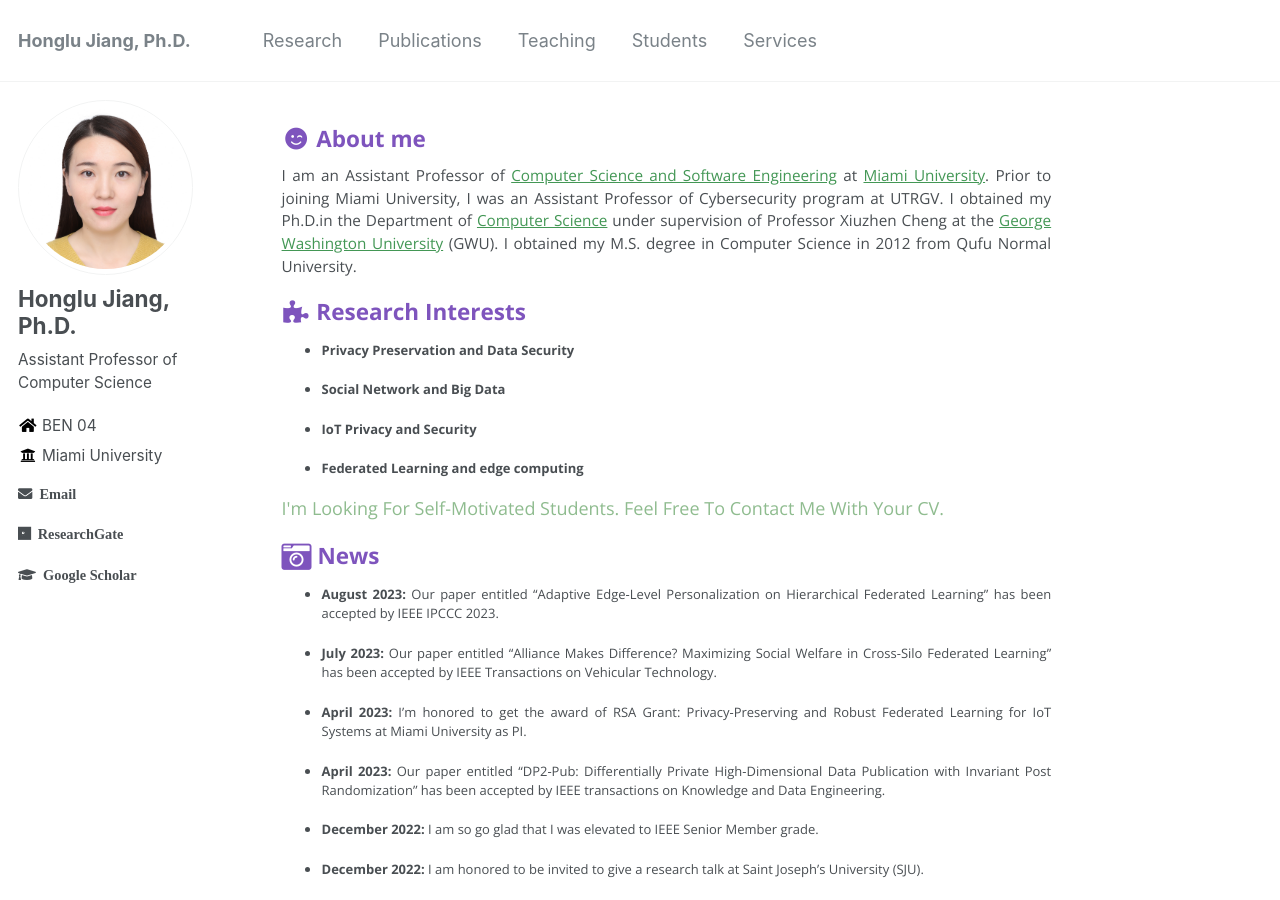
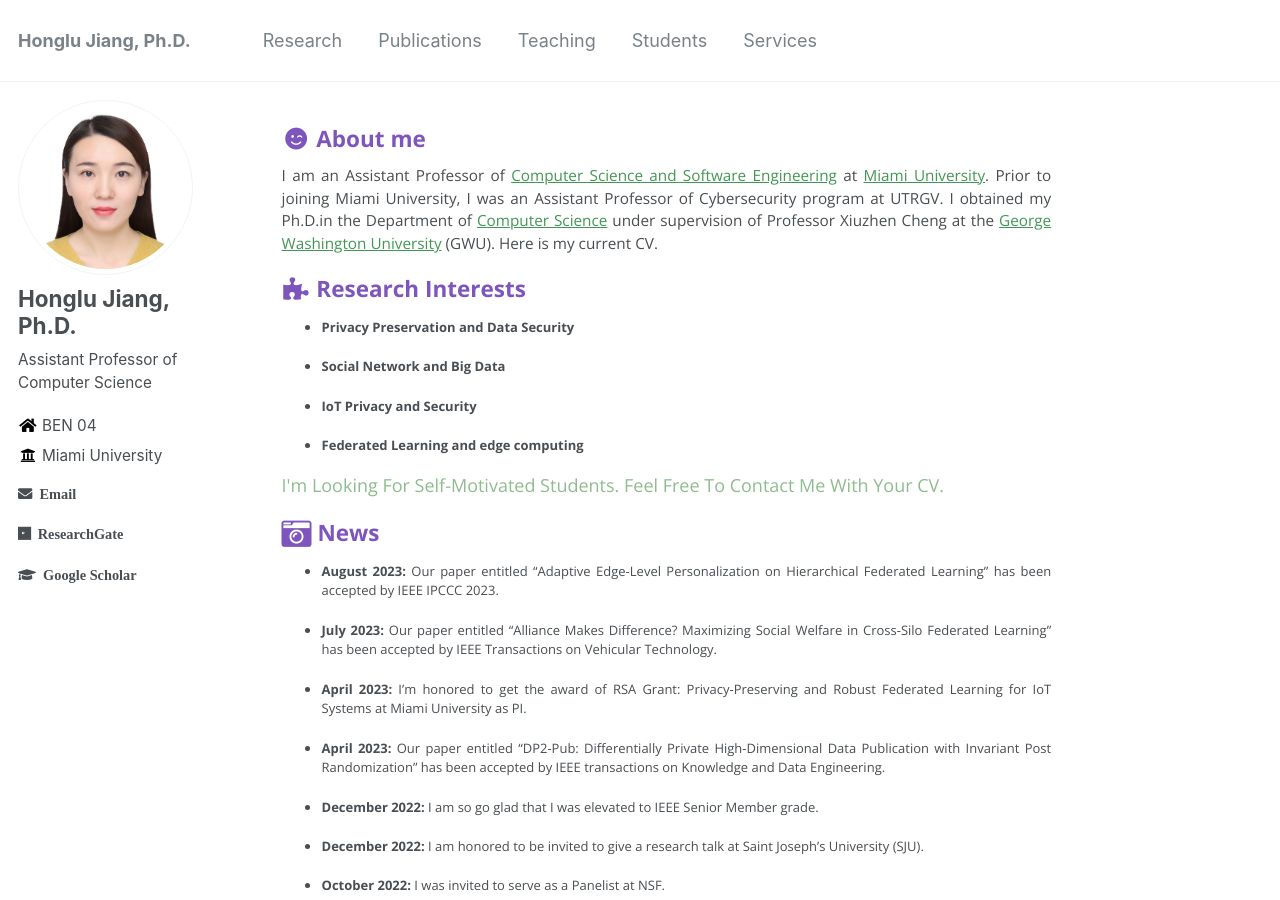
Before and after one commit to hljiang0720/hljiang.github.io, a Jekyll site: the page built from _pages/about.md, in a window 1280 px wide and 900 px high. Built offline with Jekyll 4.4.1, drawn with Linux system fonts in a browser that asks for light colours.

Commit message:
Update about.md

```diff
--- a/_pages/about.md
+++ b/_pages/about.md
@@ -11,7 +11,7 @@
 ### <i class="fa fa-fw fa-smile-wink" aria-hidden="true"></i> About me
 
 I am an Assistant Professor of [Computer Science and Software Engineering](https://miamioh.edu/cec/academics/departments/cse/index.html) at [Miami University](https://miamioh.edu/). Prior to joining Miami University, I was an Assistant Professor of Cybersecurity program at UTRGV.
-I obtained my Ph.D.in the Department of [Computer Science](https://www.cs.seas.gwu.edu/) under supervision of Professor Xiuzhen Cheng at the [George Washington University](https://www.gwu.edu/) (GWU). I obtained my M.S. degree in Computer Science in 2012 from Qufu Normal University.
+I obtained my Ph.D.in the Department of [Computer Science](https://www.cs.seas.gwu.edu/) under supervision of Professor Xiuzhen Cheng at the [George Washington University](https://www.gwu.edu/) (GWU). Here is my current CV.
 
 
 <h3><i class="fa fa-fw fa-puzzle-piece" aria-hidden="true"></i> Research Interests</h3>
```
